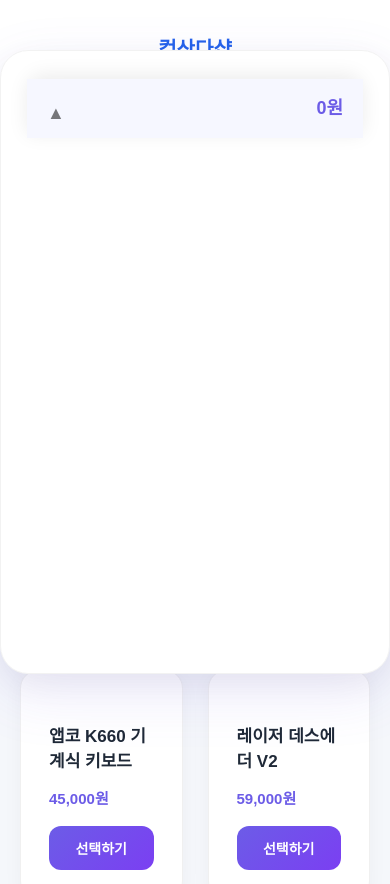
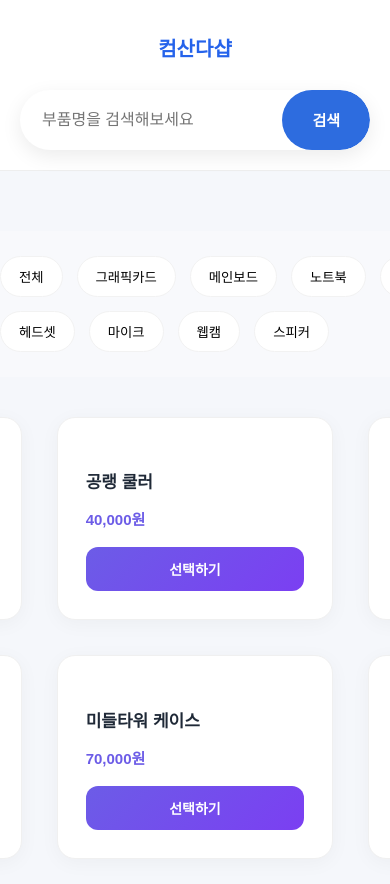
Before and after one commit to choyoungwooo/Comsandashop, a React (Vite) app: page /builder in a window 390 px wide. Shown: the top 884 px of the page. Built offline with nearby package versions, Linux system fonts and the light colour scheme; a web font is replaced by a local one.

Commit message:
수정 내용

```diff
--- a/src/css/home.css
+++ b/src/css/home.css
@@ -496,6 +496,32 @@
 .sort-toggle:active {
   transform: scale(0.97);
 }
+.estimate-toggle {
+  padding: 18px 20px 14px;
+  background: #ffffff;
+  position: relative;
+  font-weight: 700;
+
+  display: flex;
+  justify-content: space-between;
+  align-items: center;
+}
+
+.estimate-left {
+  font-size: 16px;
+  font-weight: 700;
+}
+
+.estimate-right {
+  display: flex;
+  align-items: center;
+  gap: 10px;
+}
+
+.estimate-total {
+  font-size: 18px;
+  color: #6c5ce7;
+}
 
 
 /* ===================================== */
@@ -506,79 +532,91 @@
 /* 📱 태블릿 이하 (1024px 이하) */
 /* ===================================== */
 
-@media (max-width: 1024px) {
-
-  /* 전체 레이아웃 세로화 */
-  .builder-layout {
-    flex-direction: column;
-    align-items: center;
-  }
-
-  /* 고정 900px 제거 */
-  .product-wrapper,
-  .pagination,
-  .sort-wrapper,
-  .filter-row {
-    width: 100%;
-    max-width: 900px;
-    padding: 0 20px;
-  }
-
-  /* 상품 2열 */
-  .product-area {
-    grid-template-columns: repeat(2, 1fr);
-    gap: 25px;
-  }
-
-  /* 견적 박스 아래로 이동 */
-  .estimate-wrapper {
-    position: relative;
-    width: 100%;
-    top: 0;
-    right: auto;
-    transform: none;
-    margin-top: 50px;
-  }
-
-}
-
-
-/* ===================================== */
-/* 📱 모바일 (768px 이하) */
-/* ===================================== */
-
 @media (max-width: 768px) {
 
   .estimate-wrapper {
     position: fixed;
-    bottom: 60px;
+    bottom: 0;
     left: 0;
     width: 100%;
     z-index: 999;
   }
 
   .estimate-box {
-    background: white;
-    border-radius: 16px 16px 0 0;
-    box-shadow: 0 -4px 20px rgba(0,0,0,0.08);
+    background: #fff;
+    border-radius: 22px 22px 0 0;
+    box-shadow: 0 -10px 40px rgba(0,0,0,0.12);
+    transition: transform 0.35s ease;
+    overflow: hidden;
   }
 
+  /* 🔥 핸들 바 */
   .estimate-toggle {
-    padding: 14px 20px;
+    padding: 18px 20px 14px;
+    background: #ffffff;
+    position: relative;
     font-weight: 700;
     display: flex;
     justify-content: space-between;
-    background: #f6f7ff;
+    align-items: center;
   }
 
+  .estimate-toggle::before {
+    content: "";
+    position: absolute;
+    top: 8px;
+    left: 50%;
+    transform: translateX(-50%);
+    width: 42px;
+    height: 5px;
+    border-radius: 10px;
+    background: #ddd;
+  }
+
+  /* 🔥 내용 기본 숨김 */
   .estimate-content {
     max-height: 0;
     overflow: hidden;
-    transition: 0.3s ease;
+    transition: max-height 0.4s ease;
   }
 
+  /* 🔥 열렸을 때 */
   .estimate-box.open .estimate-content {
-    max-height: 400px;
-    padding: 10px 20px 20px;
+    max-height: 75vh;
+    padding: 15px 20px 25px;
+    overflow-y: auto;
   }
+
+  /* 총금액 강조 */
+  .estimate-total {
+    font-size: 18px;
+    font-weight: 700;
+    color: #6c5ce7;
+  }
+
+  .estimate-slot {
+    padding: 12px 0;
+    border-bottom: 1px solid #f3f3f3;
+  }
+
+  .total-price {
+    margin-top: 20px;
+    font-size: 18px;
+    font-weight: 700;
+  }
+
+  .estimate-btn {
+    margin-top: 15px;
+    border-radius: 14px;
+    padding: 14px;
+    font-size: 15px;
+  }
+  .estimate-box {
+  max-height: 70px;
 }
+
+.estimate-box.open {
+  max-height: 80vh;
+}
+
+}
--- a/src/page/builder.jsx
+++ b/src/page/builder.jsx
@@ -326,9 +326,9 @@
   className="estimate-toggle"
   onClick={() => setIsOpen(!isOpen)}
 >
-      <span className="arrow">
-        {isOpen ? "▼" : "▲"}
-      </span>
+    <div className="estimate-left">
+    내 견적 상세
+  </div>
 
   <span className="estimate-total">
     {totalPrice.toLocaleString()}원
```
Lines whose indentation alone changed are shown as unchanged.
